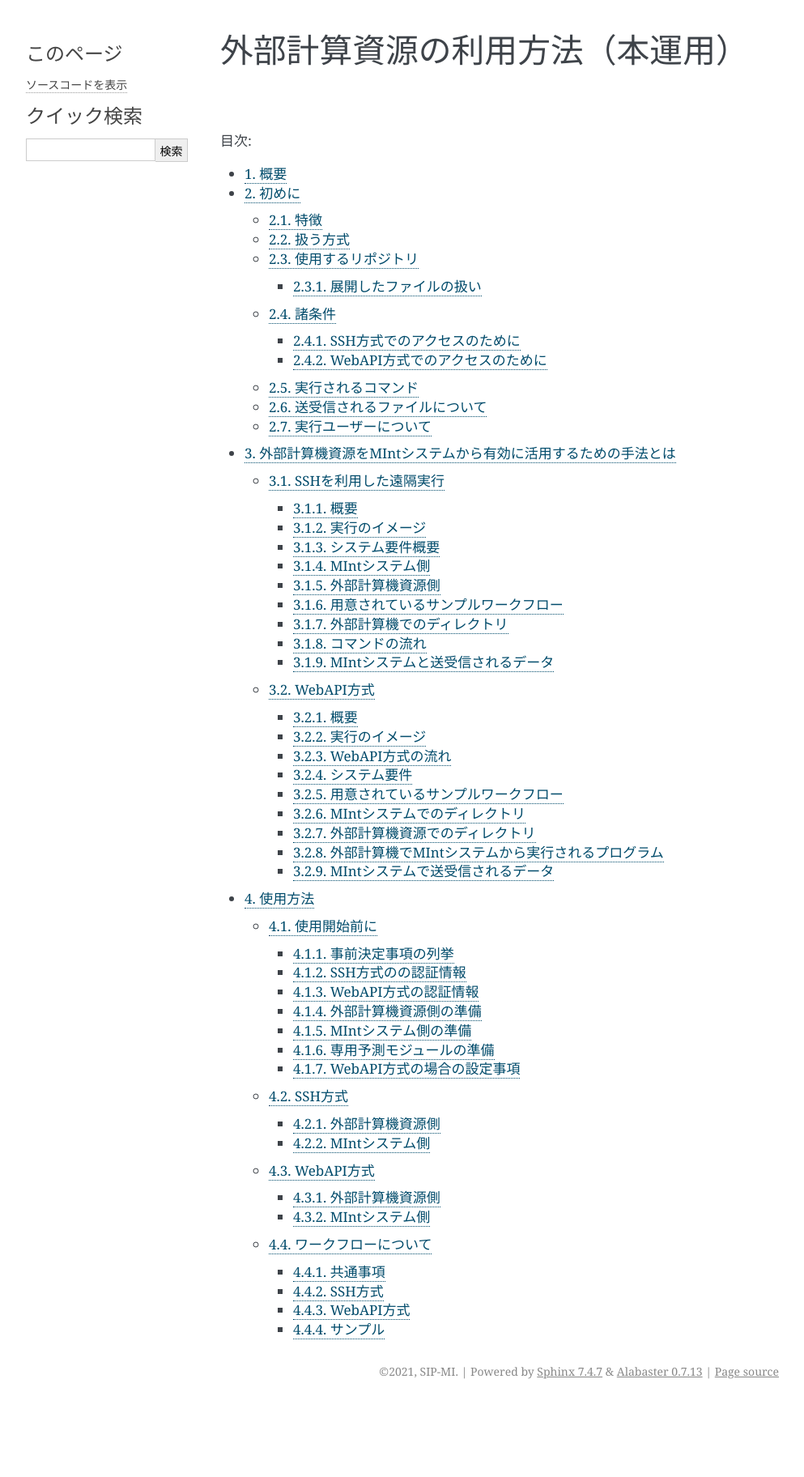
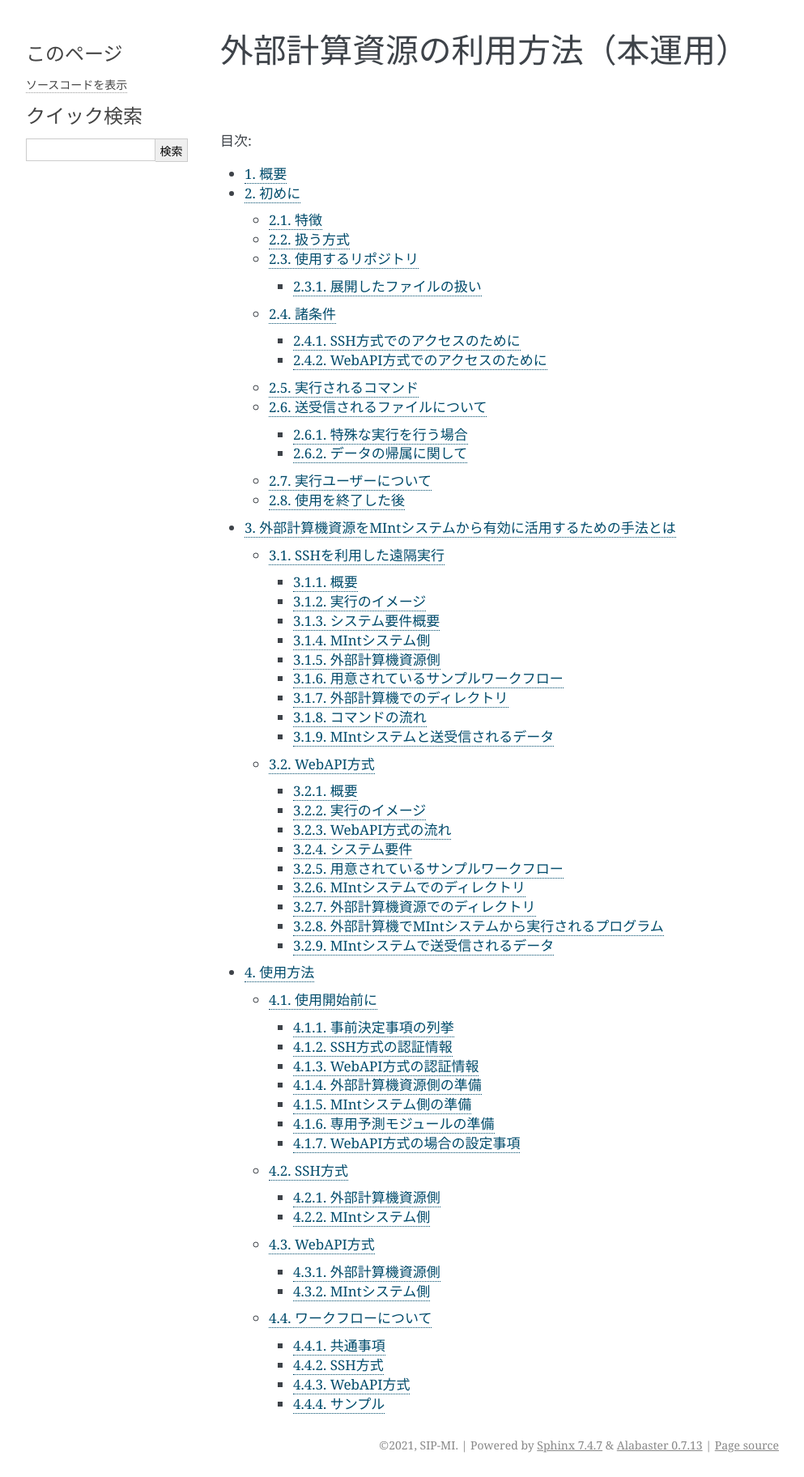
Before and after one commit to materialsintegration/remote_workflow, a Sphinx documentation site: the page built from documents/manual2nd/source/index.rst, in a window 1280 px wide. Shown: the whole page at 81% size, without its empty margins (148-1141 px from the left). Built offline with Sphinx 7.4.7, drawn with Linux system fonts in a browser that asks for light colours; before the commit the page ends 1733 px from its top, so only the background shows below that; some of the changed lines change nothing that is shown.

Commit message:
改訂中(2021/06/11)

```diff
--- a/documents/manual2nd/source/using_distributed_properties.rst
+++ b/documents/manual2nd/source/using_distributed_properties.rst
@@ -132,7 +132,7 @@ SSH方式でのアクセスのために
 WebAPI方式でのアクセスのために
 -----------------------------------
 
-SSHでの利用が不可能な場合、本方式を使用する。本方式はワークフロー側は直接外部計算機資源にアクセスせず、外部計算機資源側で定期的に問い合わせ（ポーリング）する必要がある。ポーリングには通常のhttps通信を用いる。このための処置が必要である。
+SSHでの利用が不可能な場合、本方式を使用する。本方式ではワークフロー側は直接外部計算機資源にアクセスせず、外部計算機資源側で定期的に問い合わせ（ポーリング）する必要がある。ポーリングには通常のhttps通信を用いる。このための処置が必要である。
 
 * httpsプロトコルの使用許可および使用ポートの開放。
 
@@ -166,10 +166,28 @@ SSH方式の場合、リポジトリにあるコマンドしか外部計算機
 
           + 圧縮もbase64エンコードもしない平文
 
+* どちらの方式もワークフローの入出力ポートのファイル以外の通信内容を保存、保持はしない。
+
+特殊な実行を行う場合
+------------------------------
+
+外部計算機資源での計算の前段または後段、その両方においてMIntシステム上で計算を行うことが可能であるが、この時送り込まれる該当予測モジュールに関係ないいかなるデータ、ファイルもMIntシステムは感知しないし、GPDBなどへの登録もしないが、ストレージには残る。必要であれば関連スクリプト中で最後に削除の手続きを実施することを推奨する。
+
+データの帰属に関して
+--------------------
+
+
 実行ユーザーについて
 ====================
 
 外部計算機資源側、MIntシステム側双方でアカウントが必要となる。外部計算機資源側はそれぞれの組織内で決定し、MIntシステム側はこの機能を利用する組織がMIntシステム側へアカウント作成の依頼を行う。双方またはどちらかにすでにアカウントがある場合はそれを利用することになる。
+
+使用を終了した後
+================
+
+本機能を利用したワークフローの使用を永久に停止する場合は、利用を開始したときと同様に廃止届けを提出する。受理されるとMIntシステムでは該当ワークフローは「無効」ステータスとなり実行できなくなる。また該当予測モデルは権限がMIシステム管理者のみとなり使用可能なユーザーがほぼ０となる。
+
+
 
 ============================================================
 外部計算機資源をMIntシステムから有効に活用するための手法とは
@@ -662,7 +680,7 @@ MIntシステムで送受信されるデータは、MIntシステム側のAPIと
     + WebAPI方式の場合に必要。
     + debug/remote-side/mi-system-reote.pyがWebAPI方式プログラムで、これを実行しておく。
 
-SSH方式のの認証情報
+SSH方式の認証情報
 -------------------
 
 SSH方式では基本的にパスワードなし接続とするため、RSA/TSAどちらかの公開鍵暗号ファイルをMIntシステム側に設定する必要がある。
```
Also changed, not shown: 7 other files.
